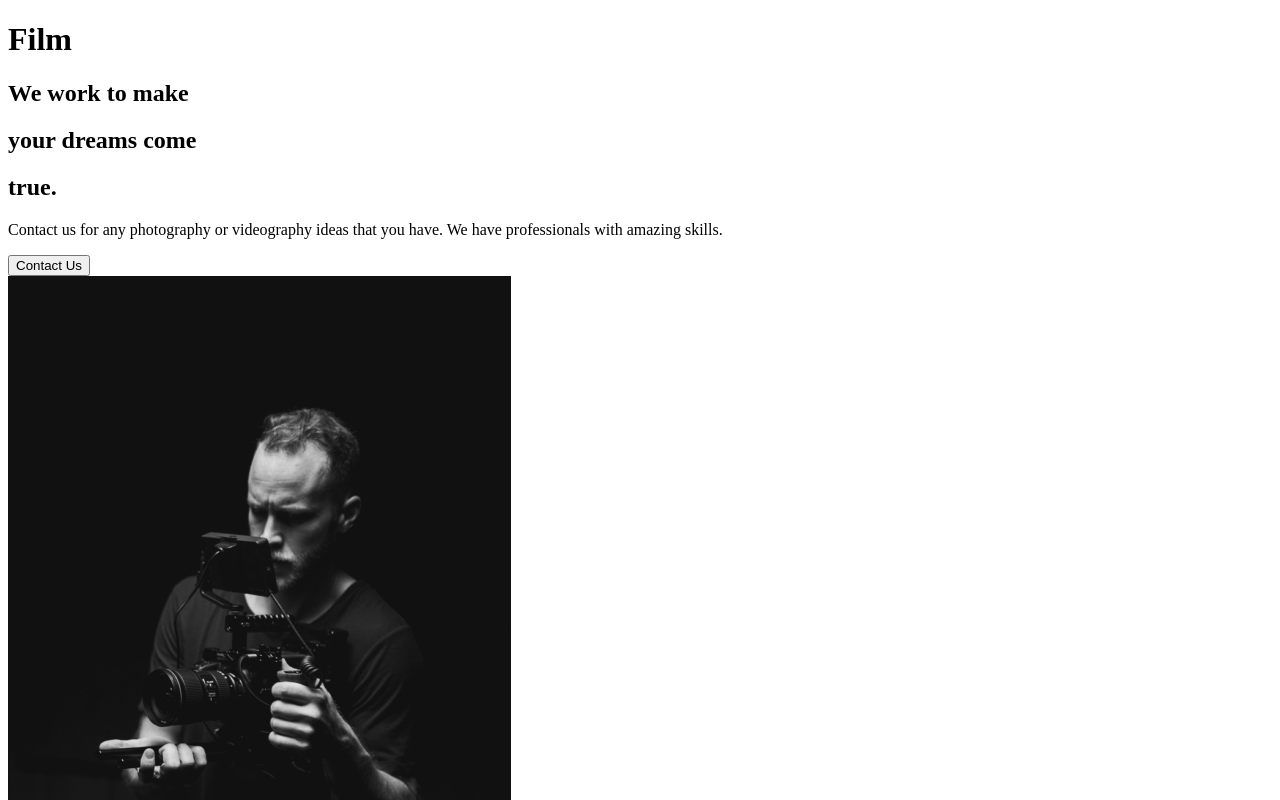
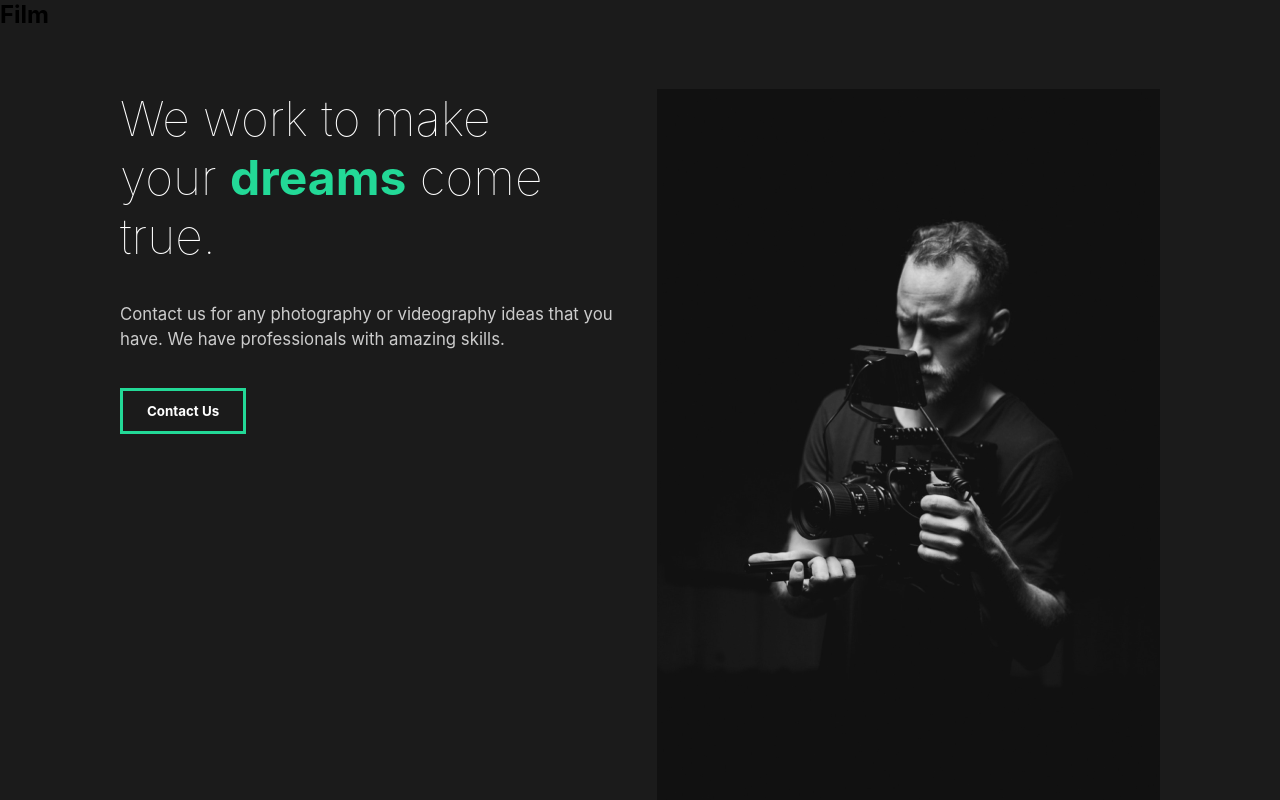
Before and after one commit to mvmarco/react-capturing, a React (Create React App) app: page / in a window 1280 px wide. Shown: the top 800 px of the page. Built offline with nearby package versions, Linux system fonts and the light colour scheme.

Commit message:
styling with styled components about section

```diff
--- a/src/App.js
+++ b/src/App.js
@@ -1,8 +1,12 @@
+// import components
 import AboutUs from './pages/AboutUs';
+// import global style
+import GlobalStyle from './components/GlobalStyle';
 function App() {
   return (
     <div className="App">
       <h1>Film</h1>
+      <GlobalStyle />
       <AboutUs />
     </div>
   );
--- a/src/components/AboutSection.js
+++ b/src/components/AboutSection.js
@@ -1,32 +1,44 @@
 import home1 from '../img/home1.png'
+// import styled components
+import styled from 'styled-components';
+
 const AboutSection = () => {
   return (
-    <div>
+    <About>
       <div className="description">
         <div className="title">
           <div className="hide">
             <h2>We work to make</h2>
           </div>
           <div className="hide">
-            <h2>your <span>dreams</span> come </h2>
+            <h2>
+              your <span>dreams</span> come{" "}
+            </h2>
           </div>
           <div className="hide">
             <h2>true.</h2>
           </div>
         </div>
-        <p>Contact us for any photography or videography ideas that you have. We have professionals with
-          amazing skills.
+        <p>
+          Contact us for any photography or videography ideas that you have. We
+          have professionals with amazing skills.
         </p>
-        <button>
-          Contact Us
-        </button>
+        <button>Contact Us</button>
       </div>
       <div className="image">
-        <img src={home1} alt="Photographer profile picure, about section"/>
+        <img src={home1} alt="Photographer profile picure, about section" />
       </div>
-
-    </div>
+    </About>
   );
 }
 
+//styled components
+const About = styled.div`
+  min-height: 90vh;
+  display: flex;
+  justify-content:space-between;
+  padding: 5rem 10rem;
+  color: #ffffff;
+`
+// exporting components
 export default AboutSection;
--- /dev/null
+++ b/src/components/GlobalStyle.js
@@ -0,0 +1,64 @@
+import {createGlobalStyle} from 'styled-components';
+const GlobalStyle = createGlobalStyle`
+*{
+    margin: 0;
+    padding: 0;
+    box-sizing: border-box
+}
+html{
+    @media (max-width: 1700px){
+        font-size: 75%;
+    }
+
+}
+body{
+    background: #1b1b1b;
+    font-family: 'Inter', sans-serif;
+    overflow-x: hidden;
+}
+button{
+    font-weight: bold;
+    font-size: 1.1.rem;
+    cursor: pointer;
+    padding: 1rem 2rem;
+    border: 3px solid #23d997;
+    background: transparent;
+    color: white;
+    transition: all 0.5s ease;
+    font-family: 'Inter', sans-serif;
+    &:hover{
+        background-color: #23d997;
+        color: white;
+    }
+    &:focus{
+      outline: -webkit-focus-ring-color none 1px;
+    }
+}
+    h2{
+        font-weight: lighter;
+        font-size: 4rem;
+    }
+    h3{
+        color: white;
+    }
+    h4{
+        font-weight: bold;
+        font-size: 2rem;
+
+    }
+    a{
+        font-size: 1.1rem;
+    }
+    span{
+        font-weight: bold;
+        color:#23d997;
+    }
+    p{
+        padding: 3rem 0rem;
+        color: #ccc;
+        font-size: 1.4rem;
+        line-height: 150%;
+    }
+`;
+
+export default GlobalStyle;
```
